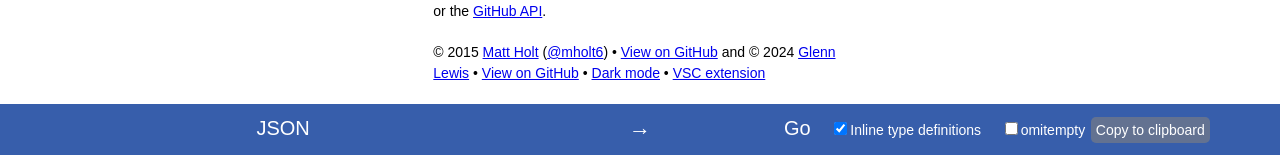
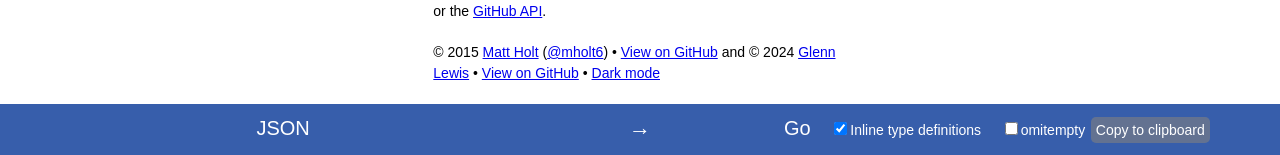
Before and after one commit to gmlewis/json-to-moonbit, a plain HTML site: page index.html in a window 1280 px wide. Shown: the part 165-320 px from the top of the page. Drawn offline with Linux system fonts and the light colour scheme.

Commit message:
Remove VSC extension
Signed-off-by: Glenn Lewis <6598971+gmlewis@users.noreply.github.com>

```diff
--- a/index.html
+++ b/index.html
@@ -44,8 +44,6 @@
           and &copy; 2024 <a href="https://github.com/gmlewis">Glenn Lewis</a>
           &bull; <a href="https://github.com/gmlewis/json-to-moonbit">View on GitHub</a>
           &bull; <a href="javascript:" id="dark">Dark mode</a>
-          &bull; <a href="https://marketplace.visualstudio.com/items?itemName=maracko.json-to-go" id="vsc">VSC
-            extension</a>
         </p>
       </div>
     </div>
```
